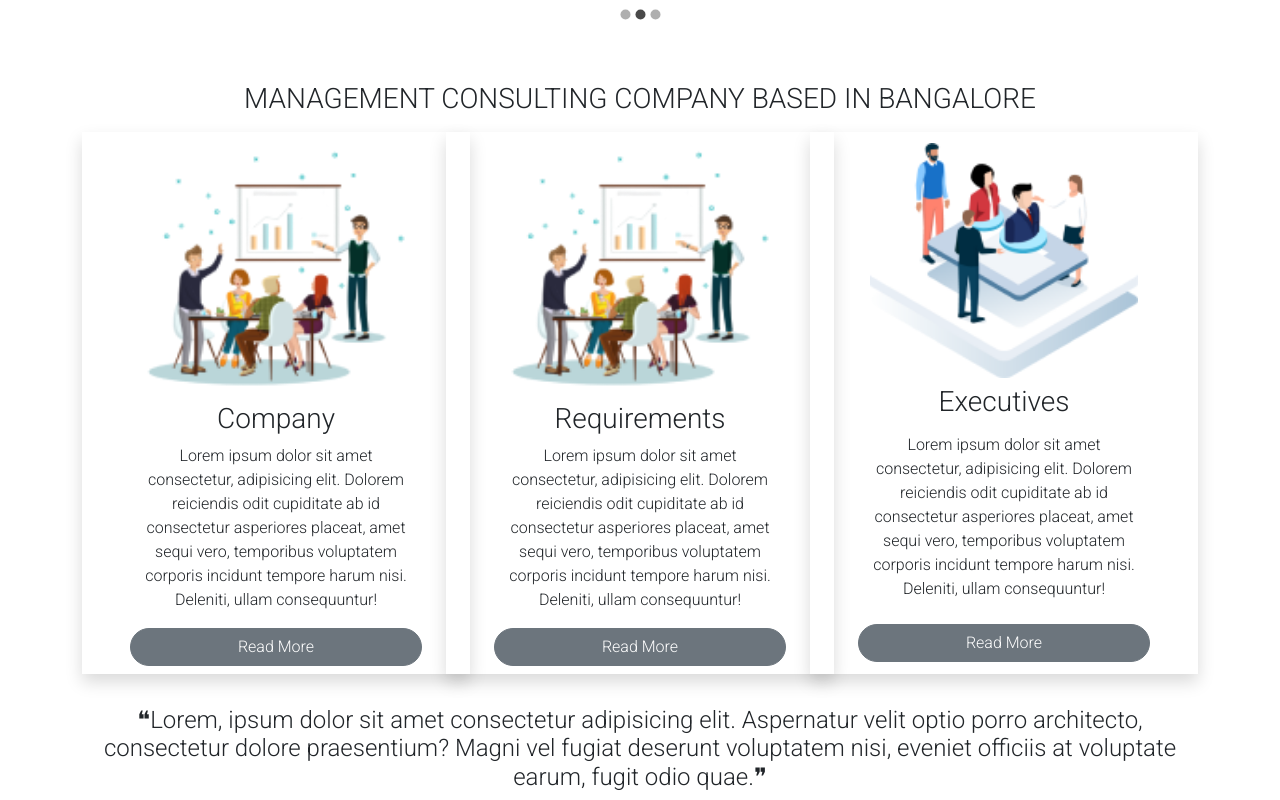
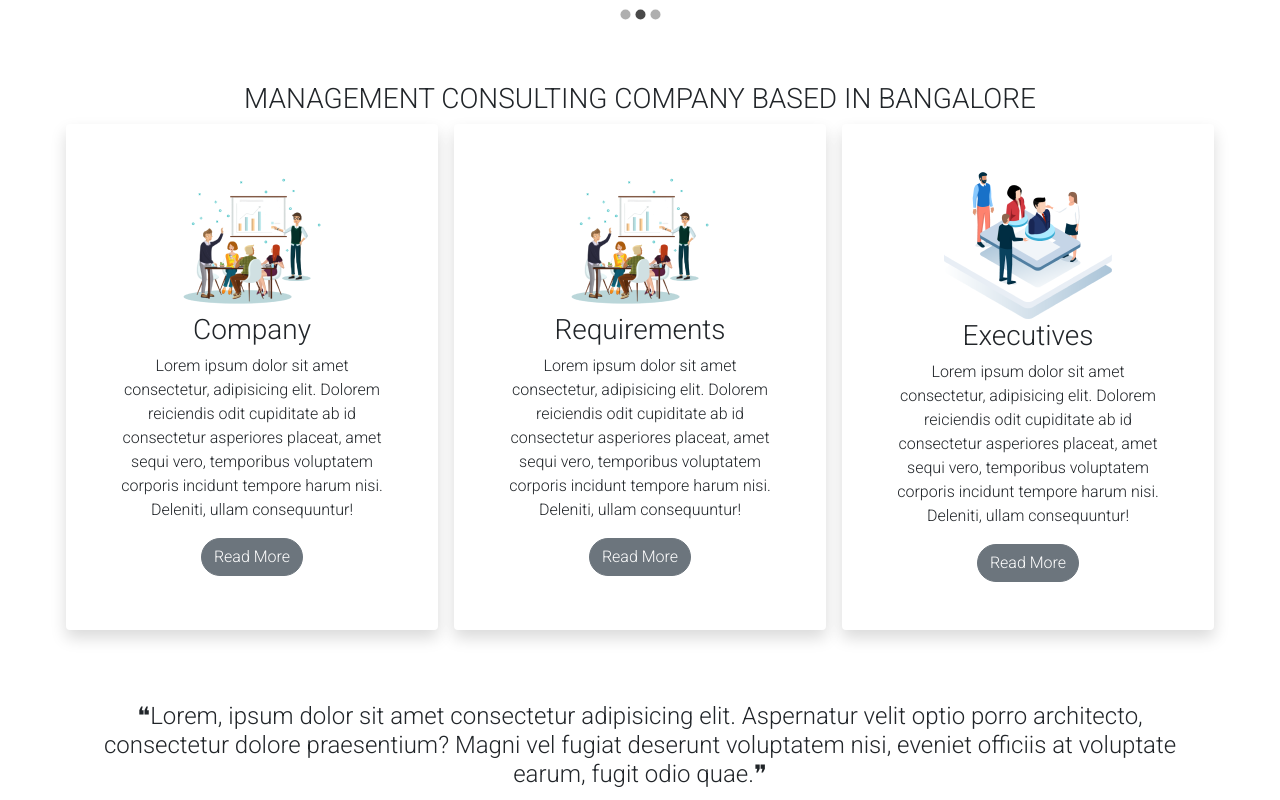
Before and after one commit to hamid1882/zinavo-interview-project, a React (Create React App) app: page / in a window 1280 px wide. Shown: the part 640-1440 px from the top of the page. Built offline with nearby package versions, Linux system fonts and the light colour scheme.

Commit message:
fixed bugs

```diff
--- a/src/Components/MainPage.js
+++ b/src/Components/MainPage.js
@@ -8,8 +8,8 @@ const MainPage = () => {
       <h3 className="text-dark text-center">
         MANAGEMENT CONSULTING COMPANY BASED IN BANGALORE
       </h3>
-      <div className="row m-3 ">
-        <div className="col row align-items-center text-center py-2 px-5 shadow ">
+      <div className="row gap-3">
+        <div className="col  align-items-center text-center py-5 px-5 shadow rounded ">
           <img src={Company} alt="" />
           <h3>Company</h3>
           <p>
@@ -21,7 +21,7 @@ const MainPage = () => {
           <button className="btn btn-secondary rounded-pill">Read More</button>
         </div>
         {/* 2nd */}
-        <div className="col row align-items-center text-center py-2 px-5 shadow">
+        <div className="col  align-items-center text-center py-5 px-5 shadow rounded">
           <img src={Company} alt="requirement" />
           <h3>Requirements</h3>
           <p>
@@ -33,7 +33,7 @@ const MainPage = () => {
           <button className="btn btn-secondary rounded-pill">Read More</button>
         </div>
         {/* 3rd */}
-        <div className="col row align-items-center text-center py-2 px-5 shadow">
+        <div className="col  align-items-center text-center py-5 px-5 shadow rounded">
           <img src={Executive} alt="" />
           <h3>Executives</h3>
           <p>
@@ -45,7 +45,7 @@ const MainPage = () => {
           <button className="btn btn-secondary rounded-pill">Read More</button>
         </div>
       </div>
-      <h4 className="text-dark my-4 py-2">
+      <h4 className="text-dark my-4 py-5">
         ❝Lorem, ipsum dolor sit amet consectetur adipisicing elit. Aspernatur
         velit optio porro architecto, consectetur dolore praesentium? Magni vel
         fugiat deserunt voluptatem nisi, eveniet officiis at voluptate earum,
```
